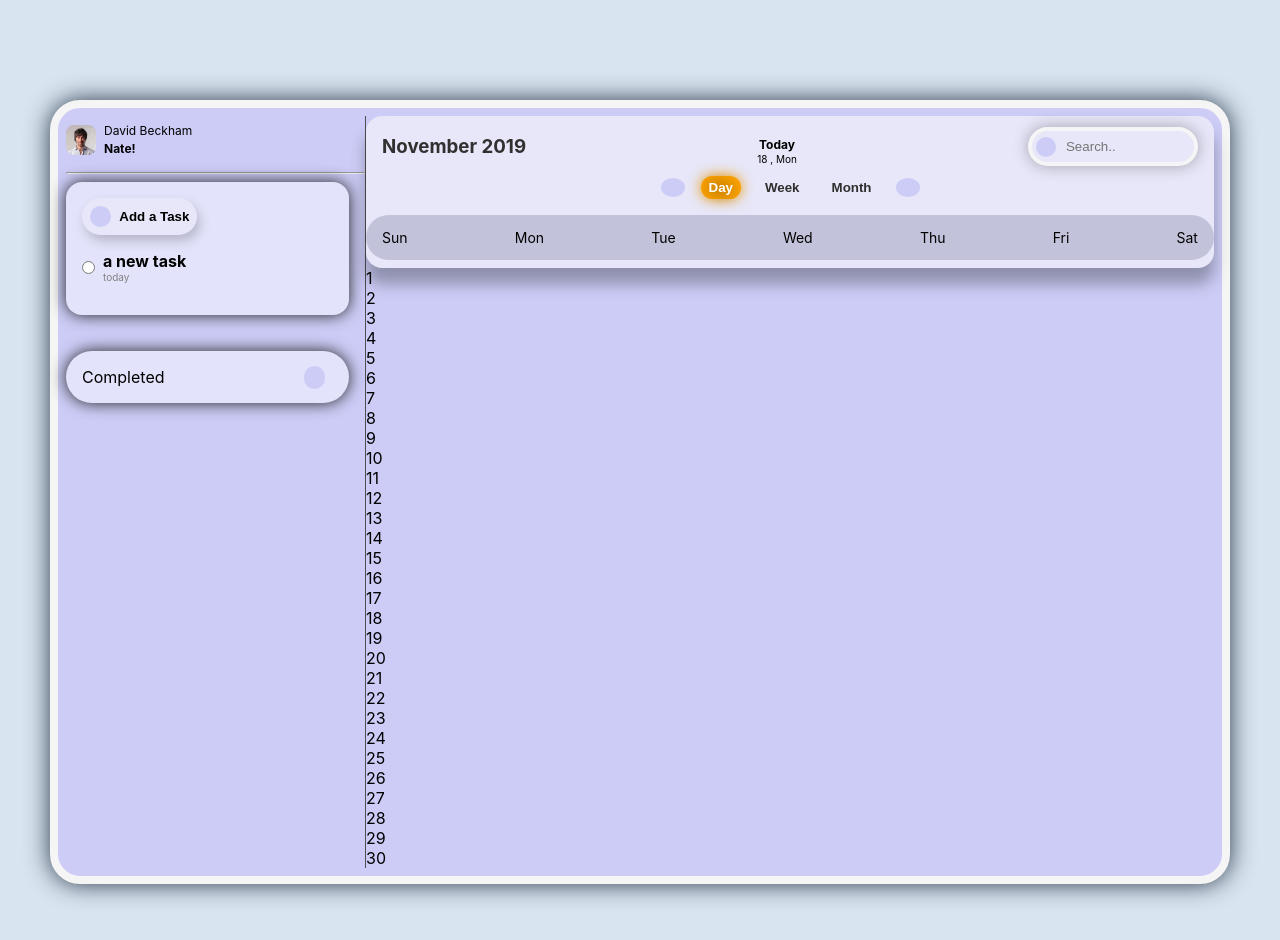
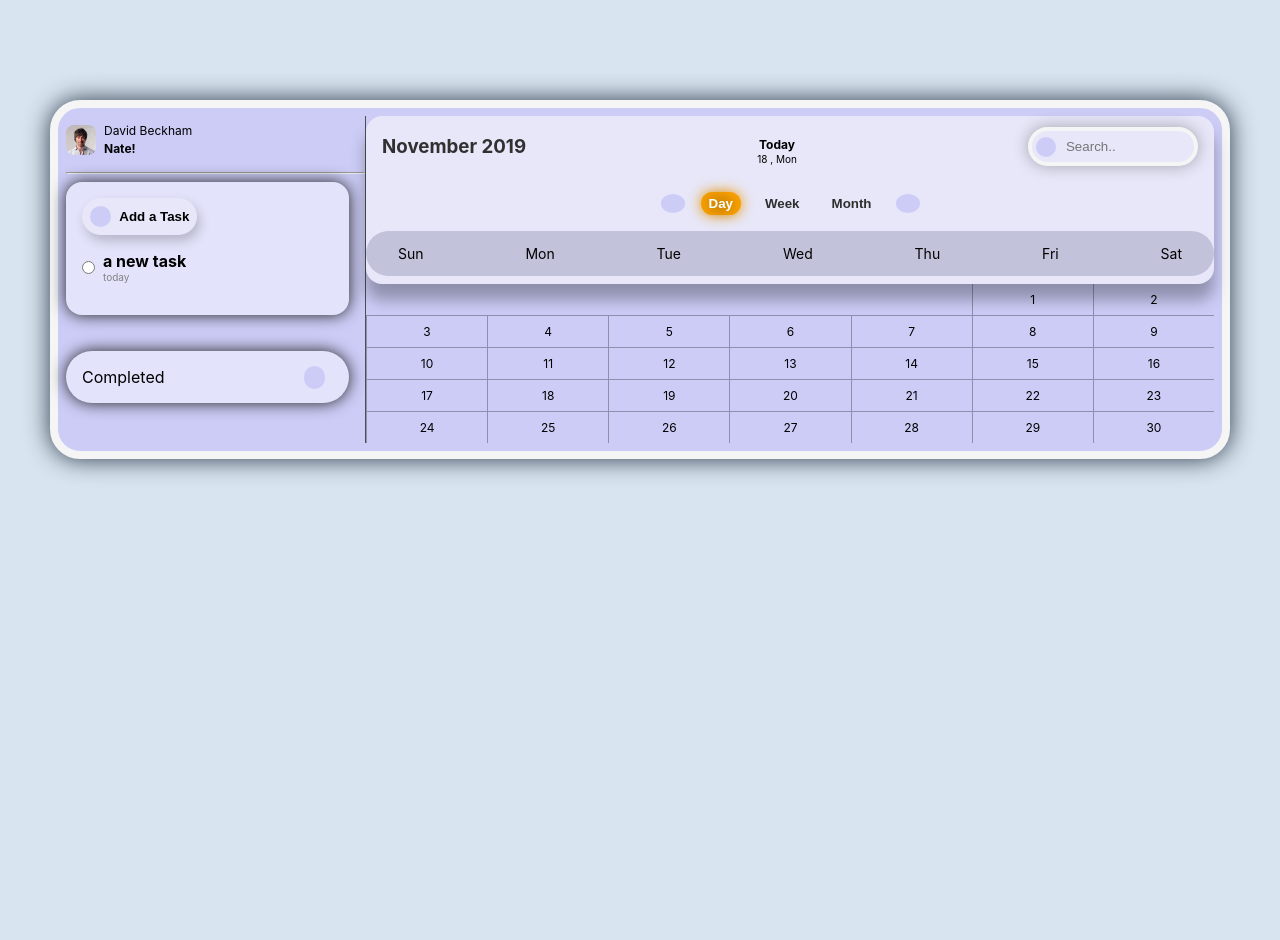
Before and after one commit to mahyarmadad/todotaskmanager, a React (Create React App) app: page / in a window 1280 px wide. Shown: the top 940 px of the page. After the commit the page ends 800 px from the top, so only its background shows below. Built offline with nearby package versions, Linux system fonts and the light colour scheme.

Commit message:
add calander style

```diff
--- a/src/component/Calander.js
+++ b/src/component/Calander.js
@@ -1,11 +1,15 @@
 import React from "react";
+import "./Calander.scss";
+
 const days = Array.from({ length: 30 }, (_, i) => i + 1);
 
 export default function Calander() {
   return (
-    <div>
+    <div className="calander-dates">
       {days.map((day) => (
-        <div key={day}>{day}</div>
+        <div className="calander-date" key={day}>
+          <p>{day}</p>
+        </div>
       ))}
     </div>
   );
--- /dev/null
+++ b/src/component/Calander.scss
@@ -0,0 +1,33 @@
+.calander-dates {
+  display: grid;
+  grid-template-columns: repeat(7, 1fr);
+  align-items: baseline;
+  text-align: center;
+  > :first-child {
+    grid-column-start: 6;
+    border-top: none;
+    border-bottom: none;
+  }
+  > :nth-child(2) {
+    border-top: none;
+    border-bottom: none;
+  }
+  :nth-child(n + 3) {
+    border-bottom: none;
+  }
+  :nth-child(odd) {
+    border-right: none;
+  }
+  :nth-child(even) {
+    border-right: none;
+  }
+}
+.calander-date {
+  border: 1px solid rgba(0, 0, 0, 0.3);
+  padding: 8px;
+  font-size: 12px;
+  > p {
+    margin: 0;
+    text-align: center;
+  }
+}
--- a/src/component/MainTop.scss
+++ b/src/component/MainTop.scss
@@ -50,6 +50,7 @@
   align-items: center;
   justify-content: center;
   gap: 16px;
+  margin-top: 16px;
 
   .calander-left,
   .calander-right {
@@ -99,7 +100,7 @@
   justify-content: space-between;
   background-color: #c2c2da;
   border-radius: 50vh;
-  padding: 0 16px;
+  padding: 0 32px;
   font-size: 14px;
   margin-top: 16px;
 }
```
